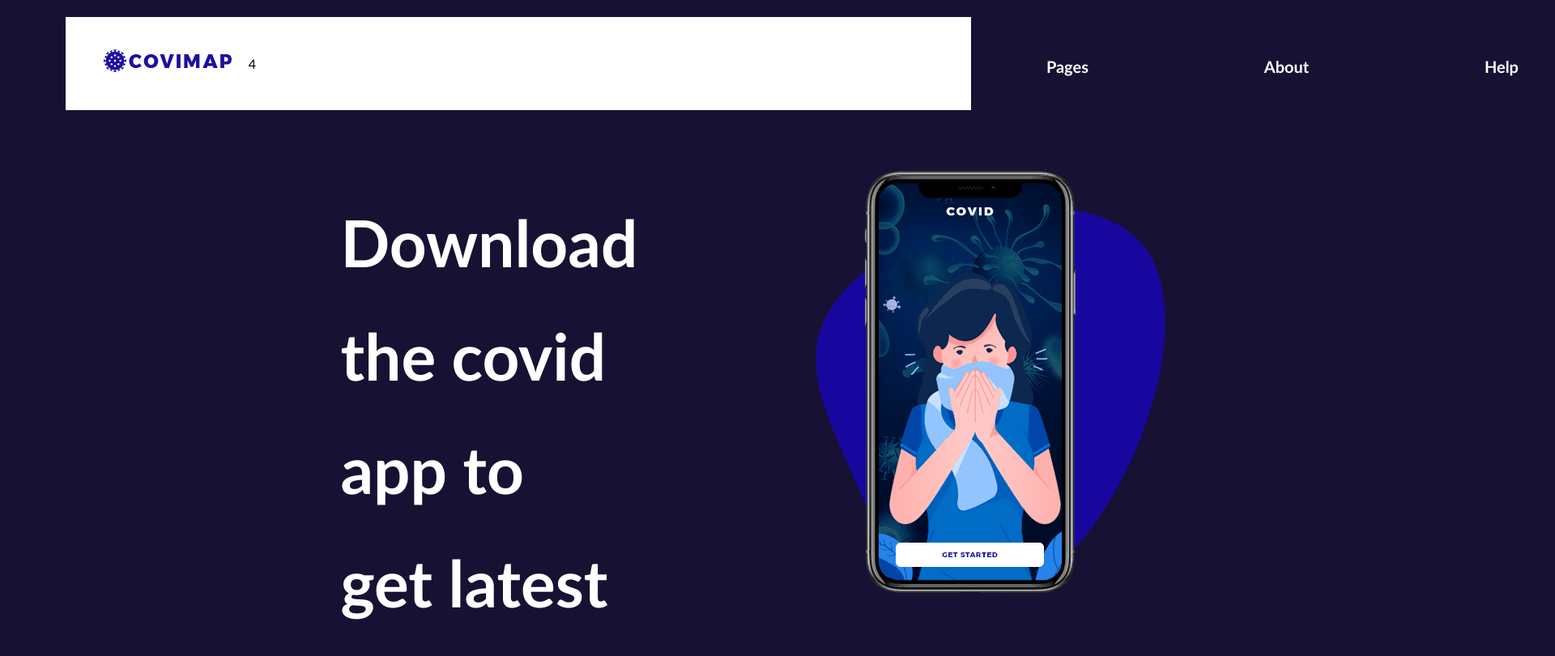
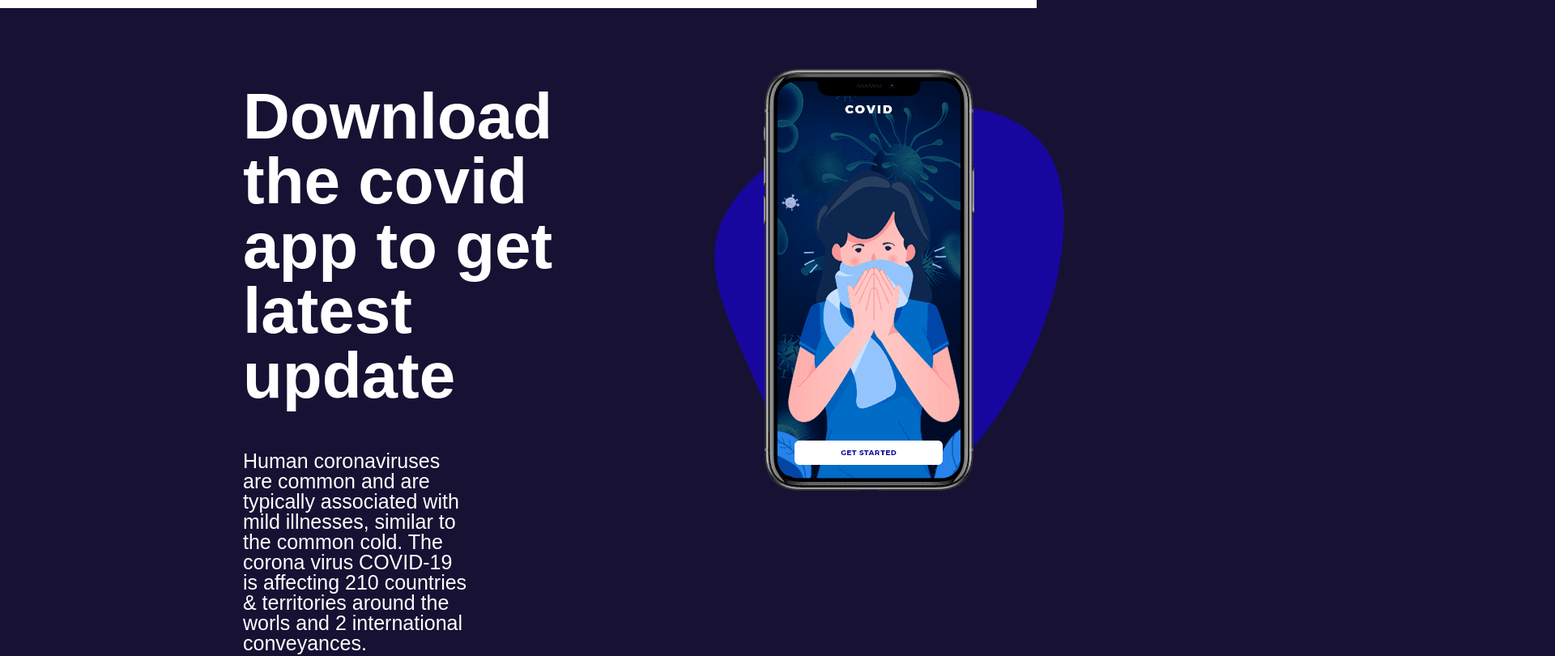
Before and after one commit to mireiavh/CovidProyectAPI, a React (Vite) app: page / in a window 1280 px wide. Shown: the part 60-870 px from the top of the page at 81% size, 1920 px wide, since content can reach past the window. Built offline with nearby package versions, Linux system fonts and the light colour scheme; no server answers.

Commit message:
Landing Page Banner + navbar restored v.2.6

```diff
--- a/index.html
+++ b/index.html
@@ -2,7 +2,6 @@
 <html lang="en">
   <head>
     <meta charset="UTF-8" />
-    <link rel="icon" type="image/svg+xml" href="/vite.svg" />
     <meta name="viewport" content="width=device-width, initial-scale=1.0" />
     <title>Vite + React</title>
   </head>
--- a/src/atoms/componentsFooter/componentsfooter.css
+++ b/src/atoms/componentsFooter/componentsfooter.css
@@ -7,6 +7,7 @@
 .footerbox li {
     color: #6F6F92;
     font-size: small;
+    padding-bottom: 20px;
 
 }
 .footerbox li:hover {
@@ -17,5 +18,4 @@
 .footerbox h2, li {
     margin-right: 80px;
     font-weight: lighter;
-    padding-bottom: 20px;
 }
--- a/src/atoms/navbar/Navbar.css
+++ b/src/atoms/navbar/Navbar.css
@@ -11,14 +11,14 @@
     display: flex;
     justify-content: space-between;
     align-items: center;
-    padding-right: 80px;
     list-style: none;
     /*Quitar redondito de la lista (esto Rocio lo sabe) --- ya esta resuelto*/
 }
 .textNavbar li a {
-    padding-right: 80px;
+    padding-right: 10px;
+    padding-bottom: 0px;
     font-size: 20px;
-
+    color: black;
     cursor: pointer;
 }
 .textNavbar a:hover {
--- a/src/atoms/navbar/Navbar.jsx
+++ b/src/atoms/navbar/Navbar.jsx
@@ -8,14 +8,13 @@ function Navbar() {
       <div className='navbar'>
           <div className='imgNavbar'>
             <img src={Logo}/>
-          </div>4
+          </div>
           <div className='textNavbar'>
             <ul>
                 <li><a>Home</a></li>
                 <li><a>Prevention</a></li>
                 <li><a>Qurantine</a></li>
-                <li><a>Pages</a>
-                </li>
+                <li><a>Pages</a></li>
                 <li><a>About</a></li>
                 <li><a>Help</a></li>
                 <Button className="bttnTracker" content = {'Tracker'}></Button>
--- a/src/index.css
+++ b/src/index.css
@@ -2,4 +2,10 @@ body {
     background-color: #171133;
     line-height: 1.75;
     font-family: 'Poppins', sans-serif;
+    margin: auto;
 }
+#root {
+
+    margin: 0 auto;
+    text-align: center;
+}
--- a/src/molecules/appFeaturesSection/AppFeaturesSection.css
+++ b/src/molecules/appFeaturesSection/AppFeaturesSection.css
@@ -1,8 +1,4 @@
-*{
-    font-family: 'Gill Sans', 'Gill Sans MT', Calibri, 'Trebuchet MS', sans-serif;
-    padding: 2%;
-    /*background-color:#171133;*/
-}
+
 
 
 .title{
--- a/src/molecules/banner/Banner.css
+++ b/src/molecules/banner/Banner.css
@@ -2,11 +2,15 @@
 .container {
     display: flex;
     justify-content: space-between;
-    margin-left: 300px;
+    margin-top: 40px;
+    margin-left: 100px;
     margin-right: 300px;
+    margin-bottom: 100px;
     background-image: "../../assets/Imgenes Comprimidas/page-nav.jpg";
+    line-height: 1;
 }
 .textContainer {
+    margin-left: 200px;
     margin-right: 200px;
     text-align: left;
 }
@@ -15,9 +19,11 @@
     color: white;
 }
 .textContainer p {
-    font-size: 20px;
+    font-size: 25px;
     font-style: normal;
     color: white;
+    margin-right: 100px;
+    margin-bottom: 40px;
 }
 .imgContainer {
     margin-top: 35px;
```
